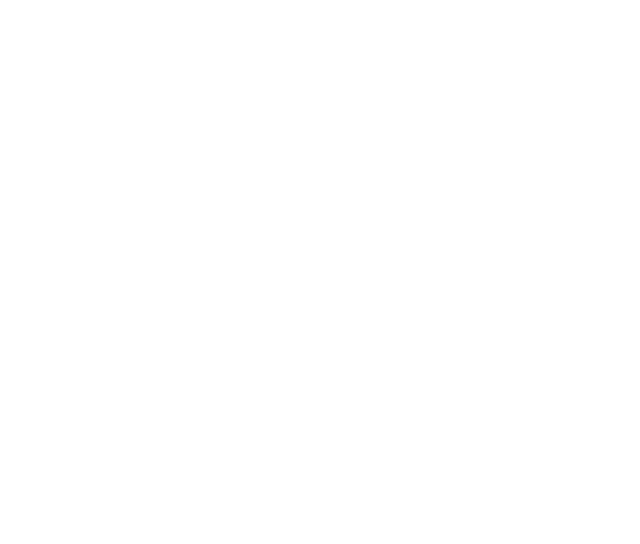
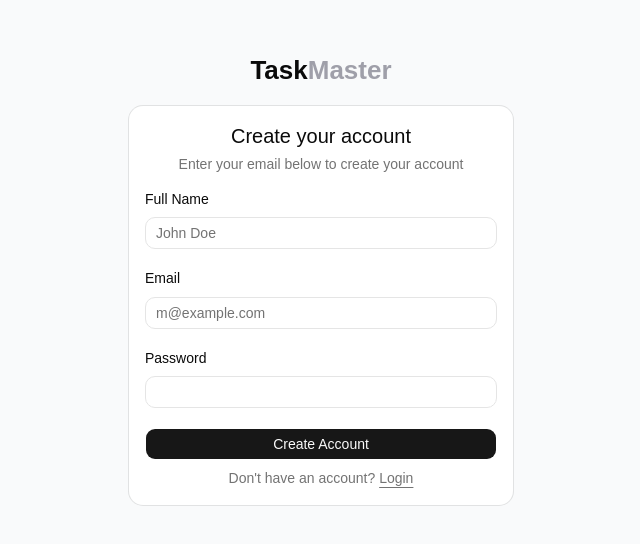
Before and after one commit to Pranish03/todo-app-react, a React (Vite) app: page /register in a window 1280 px wide. Before the commit this address had no page. Shown: the part 122-666 px from the top of the page, without its empty margins (319-959 px from the left). Built offline with nearby package versions, Linux system fonts and the light colour scheme.

Commit message:
feat: update routing and implement new components for Home and Profile pages

```diff
--- a/src/App.jsx
+++ b/src/App.jsx
@@ -1,18 +1,18 @@
 import { Route, Routes } from "react-router";
 import "./App.css";
 
-import { HomePage } from "./pages/HomePage";
-import { LoginPage } from "./pages/LoginPage";
-import { SignupPage } from "./pages/SignupPage";
-import { ProfilePage } from "./pages/ProfilePage";
+import { Home } from "./pages/Home";
+import { Login } from "./pages/Login";
+import { Register } from "./pages/Register";
+import { Profile } from "./pages/Profile";
 
 function App() {
   return (
     <Routes>
-      <Route path="/" element={<HomePage />} />
-      <Route path="/login" element={<LoginPage />} />
-      <Route path="/signup" element={<SignupPage />} />
-      <Route path="/profile" element={<ProfilePage />} />
+      <Route path="/" element={<Home />} />
+      <Route path="/login" element={<Login />} />
+      <Route path="/register" element={<Register />} />
+      <Route path="/profile" element={<Profile />} />
     </Routes>
   );
 }
--- /dev/null
+++ b/src/components/ui/field.jsx
@@ -0,0 +1,228 @@
+import { useMemo } from "react"
+import { cva } from "class-variance-authority";
+
+import { cn } from "@/lib/utils"
+import { Label } from "@/components/ui/label"
+import { Separator } from "@/components/ui/separator"
+
+function FieldSet({
+  className,
+  ...props
+}) {
+  return (
+    <fieldset
+      data-slot="field-set"
+      className={cn(
+        "flex flex-col gap-4 has-[>[data-slot=checkbox-group]]:gap-3 has-[>[data-slot=radio-group]]:gap-3",
+        className
+      )}
+      {...props} />
+  );
+}
+
+function FieldLegend({
+  className,
+  variant = "legend",
+  ...props
+}) {
+  return (
+    <legend
+      data-slot="field-legend"
+      data-variant={variant}
+      className={cn(
+        "mb-1.5 font-medium data-[variant=label]:text-sm data-[variant=legend]:text-base",
+        className
+      )}
+      {...props} />
+  );
+}
+
+function FieldGroup({
+  className,
+  ...props
+}) {
+  return (
+    <div
+      data-slot="field-group"
+      className={cn(
+        "group/field-group @container/field-group flex w-full flex-col gap-5 data-[slot=checkbox-group]:gap-3 *:data-[slot=field-group]:gap-4",
+        className
+      )}
+      {...props} />
+  );
+}
+
+const fieldVariants = cva("group/field flex w-full gap-2 data-[invalid=true]:text-destructive", {
+  variants: {
+    orientation: {
+      vertical: "flex-col *:w-full [&>.sr-only]:w-auto",
+      horizontal:
+        "flex-row items-center has-[>[data-slot=field-content]]:items-start *:data-[slot=field-label]:flex-auto has-[>[data-slot=field-content]]:[&>[role=checkbox],[role=radio]]:mt-px",
+      responsive:
+        "flex-col *:w-full @md/field-group:flex-row @md/field-group:items-center @md/field-group:*:w-auto @md/field-group:has-[>[data-slot=field-content]]:items-start @md/field-group:*:data-[slot=field-label]:flex-auto [&>.sr-only]:w-auto @md/field-group:has-[>[data-slot=field-content]]:[&>[role=checkbox],[role=radio]]:mt-px",
+    },
+  },
+  defaultVariants: {
+    orientation: "vertical",
+  },
+})
+
+function Field({
+  className,
+  orientation = "vertical",
+  ...props
+}) {
+  return (
+    <div
+      role="group"
+      data-slot="field"
+      data-orientation={orientation}
+      className={cn(fieldVariants({ orientation }), className)}
+      {...props} />
+  );
+}
+
+function FieldContent({
+  className,
+  ...props
+}) {
+  return (
+    <div
+      data-slot="field-content"
+      className={cn("group/field-content flex flex-1 flex-col gap-0.5 leading-snug", className)}
+      {...props} />
+  );
+}
+
+function FieldLabel({
+  className,
+  ...props
+}) {
+  return (
+    <Label
+      data-slot="field-label"
+      className={cn(
+        "group/field-label peer/field-label flex w-fit gap-2 leading-snug group-data-[disabled=true]/field:opacity-50 has-data-checked:border-primary/30 has-data-checked:bg-primary/5 has-[>[data-slot=field]]:rounded-lg has-[>[data-slot=field]]:border *:data-[slot=field]:p-2.5 dark:has-data-checked:border-primary/20 dark:has-data-checked:bg-primary/10",
+        "has-[>[data-slot=field]]:w-full has-[>[data-slot=field]]:flex-col",
+        className
+      )}
+      {...props} />
+  );
+}
+
+function FieldTitle({
+  className,
+  ...props
+}) {
+  return (
+    <div
+      data-slot="field-label"
+      className={cn(
+        "flex w-fit items-center gap-2 text-sm font-medium group-data-[disabled=true]/field:opacity-50",
+        className
+      )}
+      {...props} />
+  );
+}
+
+function FieldDescription({
+  className,
+  ...props
+}) {
+  return (
+    <p
+      data-slot="field-description"
+      className={cn(
+        "text-left text-sm leading-normal font-normal text-muted-foreground group-has-data-horizontal/field:text-balance [[data-variant=legend]+&]:-mt-1.5",
+        "last:mt-0 nth-last-2:-mt-1",
+        "[&>a]:underline [&>a]:underline-offset-4 [&>a:hover]:text-primary",
+        className
+      )}
+      {...props} />
+  );
+}
+
+function FieldSeparator({
+  children,
+  className,
+  ...props
+}) {
+  return (
+    <div
+      data-slot="field-separator"
+      data-content={!!children}
+      className={cn(
+        "relative -my-2 h-5 text-sm group-data-[variant=outline]/field-group:-mb-2",
+        className
+      )}
+      {...props}>
+      <Separator className="absolute inset-0 top-1/2" />
+      {children && (
+        <span
+          className="relative mx-auto block w-fit bg-background px-2 text-muted-foreground"
+          data-slot="field-separator-content">
+          {children}
+        </span>
+      )}
+    </div>
+  );
+}
+
+function FieldError({
+  className,
+  children,
+  errors,
+  ...props
+}) {
+  const content = useMemo(() => {
+    if (children) {
+      return children
+    }
+
+    if (!errors?.length) {
+      return null
+    }
+
+    const uniqueErrors = [
+      ...new Map(errors.map((error) => [error?.message, error])).values(),
+    ]
+
+    if (uniqueErrors?.length == 1) {
+      return uniqueErrors[0]?.message
+    }
+
+    return (
+      <ul className="ml-4 flex list-disc flex-col gap-1">
+        {uniqueErrors.map((error, index) =>
+          error?.message && <li key={index}>{error.message}</li>)}
+      </ul>
+    );
+  }, [children, errors])
+
+  if (!content) {
+    return null
+  }
+
+  return (
+    <div
+      role="alert"
+      data-slot="field-error"
+      className={cn("text-sm font-normal text-destructive", className)}
+      {...props}>
+      {content}
+    </div>
+  );
+}
+
+export {
+  Field,
+  FieldLabel,
+  FieldDescription,
+  FieldError,
+  FieldGroup,
+  FieldLegend,
+  FieldSeparator,
+  FieldSet,
+  FieldContent,
+  FieldTitle,
+}
--- /dev/null
+++ b/src/components/ui/label.jsx
@@ -0,0 +1,20 @@
+import * as React from "react"
+
+import { cn } from "@/lib/utils"
+
+function Label({
+  className,
+  ...props
+}) {
+  return (
+    <label
+      data-slot="label"
+      className={cn(
+        "flex items-center gap-2 text-sm leading-none font-medium select-none group-data-[disabled=true]:pointer-events-none group-data-[disabled=true]:opacity-50 peer-disabled:cursor-not-allowed peer-disabled:opacity-50",
+        className
+      )}
+      {...props} />
+  );
+}
+
+export { Label }
--- /dev/null
+++ b/src/components/ui/separator.jsx
@@ -0,0 +1,24 @@
+"use client"
+
+import { Separator as SeparatorPrimitive } from "@base-ui/react/separator"
+
+import { cn } from "@/lib/utils"
+
+function Separator({
+  className,
+  orientation = "horizontal",
+  ...props
+}) {
+  return (
+    <SeparatorPrimitive
+      data-slot="separator"
+      orientation={orientation}
+      className={cn(
+        "shrink-0 bg-border data-horizontal:h-px data-horizontal:w-full data-vertical:w-px data-vertical:self-stretch",
+        className
+      )}
+      {...props} />
+  );
+}
+
+export { Separator }
--- a/src/pages/HomePage.jsx
+++ b/src/pages/Home.jsx
@@ -20,7 +20,7 @@
   Low: "bg-green-100 text-green-700",
 };
 
-export function HomePage() {
+export function Home() {
   const [tasks, setTasks] = useState([
     {
       id: 1,
--- a/src/pages/ProfilePage.jsx
+++ b/src/pages/Profile.jsx
@@ -5,7 +5,7 @@
 import { Card, CardHeader, CardTitle, CardContent } from "@/components/ui/card";
 import { KeyRound } from "lucide-react";
 
-export function ProfilePage() {
+export function Profile() {
   const [password, setPassword] = useState({
     current: "",
     next: "",
@@ -27,7 +27,6 @@
         <h1 className="text-2xl font-bold mb-6">Settings</h1>
 
         <div className="max-w-2xl space-y-6">
-          {/* Static profile info */}
           <Card>
             <CardHeader>
               <CardTitle>Profile</CardTitle>
```
